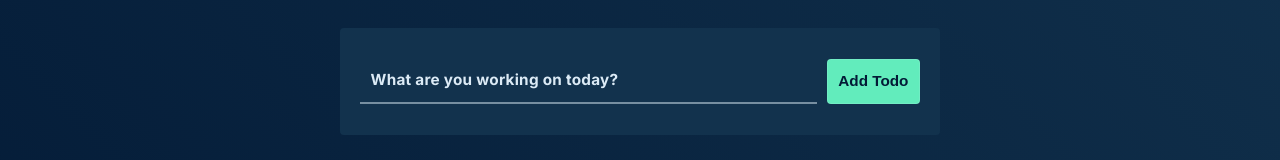
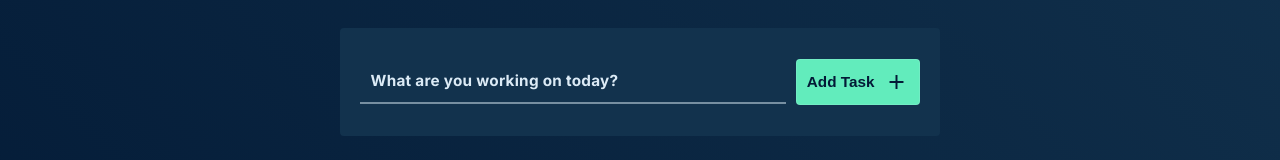
Before and after one commit to mikemattner/hello, a Vue app: page / in a window 1280 px wide. Shown: the part 303-463 px from the top of the page. Built offline with nearby package versions, Linux system fonts and the light colour scheme; no server answers.

Commit message:
Adding material icons.

```diff
--- a/index.html
+++ b/index.html
@@ -1,13 +1,16 @@
 <!DOCTYPE html>
 <html lang="en">
+
 <head>
   <meta charset="UTF-8" />
   <link rel="icon" href="/favicon.ico" />
   <meta name="viewport" content="width=device-width, initial-scale=1.0" />
   <title>Hello Dashboard</title>
 </head>
+
 <body>
   <div id="app"></div>
   <script type="module" src="/src/main.ts"></script>
 </body>
+
 </html>
--- a/src/App.vue
+++ b/src/App.vue
@@ -15,6 +15,7 @@ export default defineComponent({
 
 <style lang="scss">
 @import url('https://fonts.googleapis.com/css2?family=Inter:wght@300;700;900&display=swap');
+@import url('https://fonts.googleapis.com/icon?family=Material+Icons+Outlined');
 @import '@/assets/styles/open-weather-icons.scss';
 @import '@/assets/styles/custom-properties.scss';
 @import '@/assets/styles/base.scss';
--- a/src/components/ToDoItem.vue
+++ b/src/components/ToDoItem.vue
@@ -7,7 +7,7 @@
     <Transition name="fade">
       <div class="todo-done" v-if="todo.done">
         <BaseButton @clicked="removeTodo()">
-          <CloseIcon />
+          <span class="material-icons-outlined"> delete_outline </span>
         </BaseButton>
       </div>
     </Transition>
--- a/src/components/ToDos.vue
+++ b/src/components/ToDos.vue
@@ -3,7 +3,9 @@
     <div class="todo-form-container">
       <form @submit.prevent="addTodo()" class="todo-form">
         <BaseInput v-model="newTodo" name="newTodo" id="todoInput" label="What are you working on today?" />
-        <BaseButton @clicked="addTodo()" class="add-todo-button" primary>Add Todo</BaseButton>
+        <BaseButton @clicked="addTodo()" class="add-todo-button" primary>
+          Add Task <span class="material-icons-outlined"> add </span>
+        </BaseButton>
       </form>
     </div>
     <section class="todo-list-todos">
```
Lines whose indentation alone changed are shown as unchanged.
